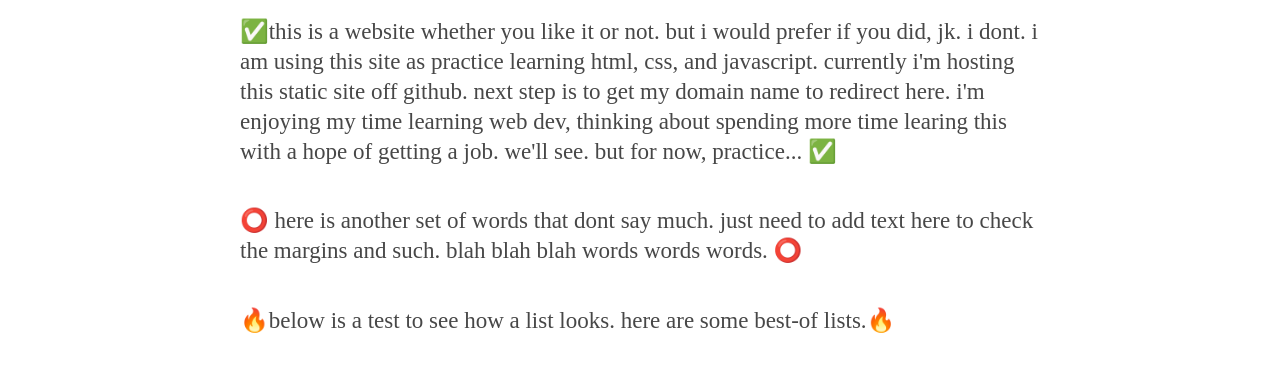
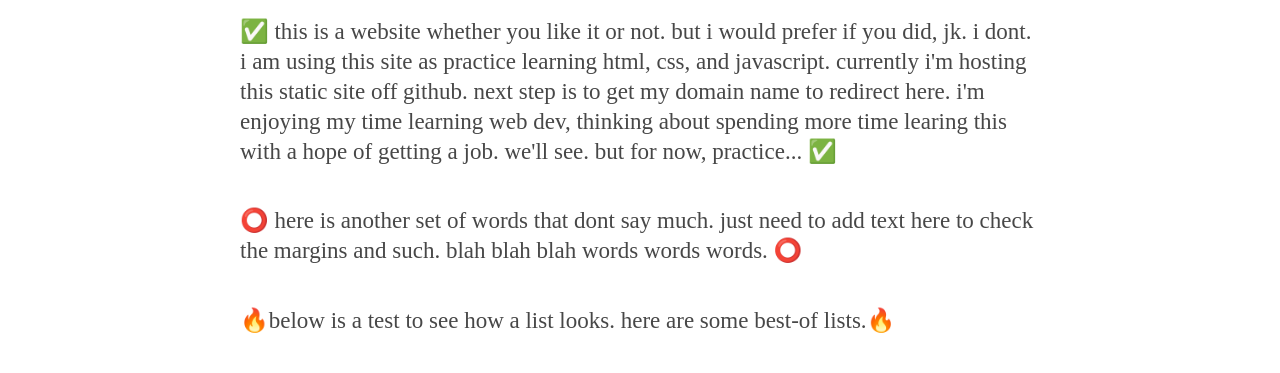
Before and after one commit to DingoLabs/dingolabs.github.io, a plain HTML site: page index.html in a window 1280 px wide. Shown: the part 663-1036 px from the top of the page. Drawn offline with Linux system fonts and the light colour scheme.

Commit message:
added a space

```diff
--- a/index.html
+++ b/index.html
@@ -39,7 +39,7 @@
                 <h1 id="about">Hello human!</h1>
 
                 <p>
-                    &#9989this is a website whether you like it or not. but i would prefer if you did, jk. i dont. i am using this site as practice learning html, css, and javascript. currently i'm hosting this static site off github. next step is to get my domain name to redirect here. i'm enjoying my time learning web dev, thinking about spending more time learing this with a hope of getting a job. we'll see. but for now, practice... &#9989
+                    &#9989 this is a website whether you like it or not. but i would prefer if you did, jk. i dont. i am using this site as practice learning html, css, and javascript. currently i'm hosting this static site off github. next step is to get my domain name to redirect here. i'm enjoying my time learning web dev, thinking about spending more time learing this with a hope of getting a job. we'll see. but for now, practice... &#9989
                 </p>
                 <p>
                     &#11093 here is another set of words that dont say much. just need to add text here to check the margins and such. blah blah blah words words words. &#11093
```
